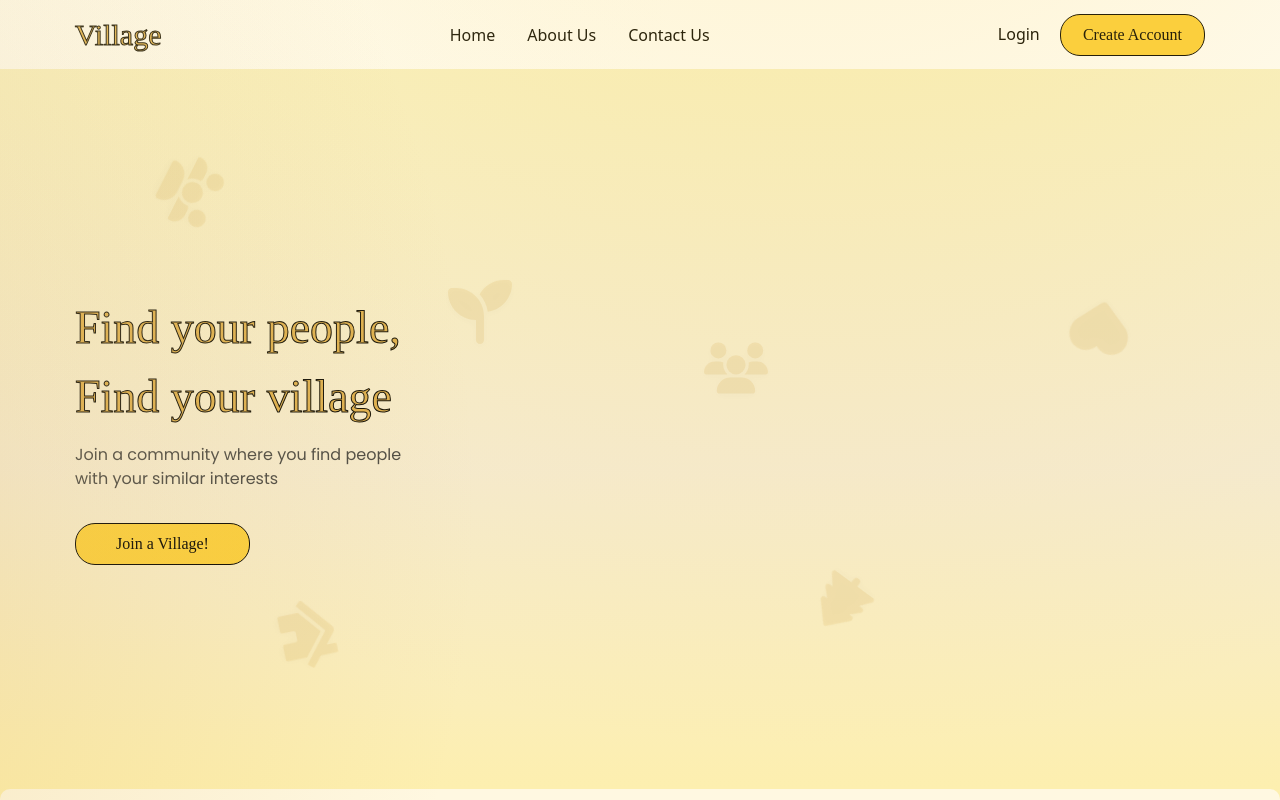
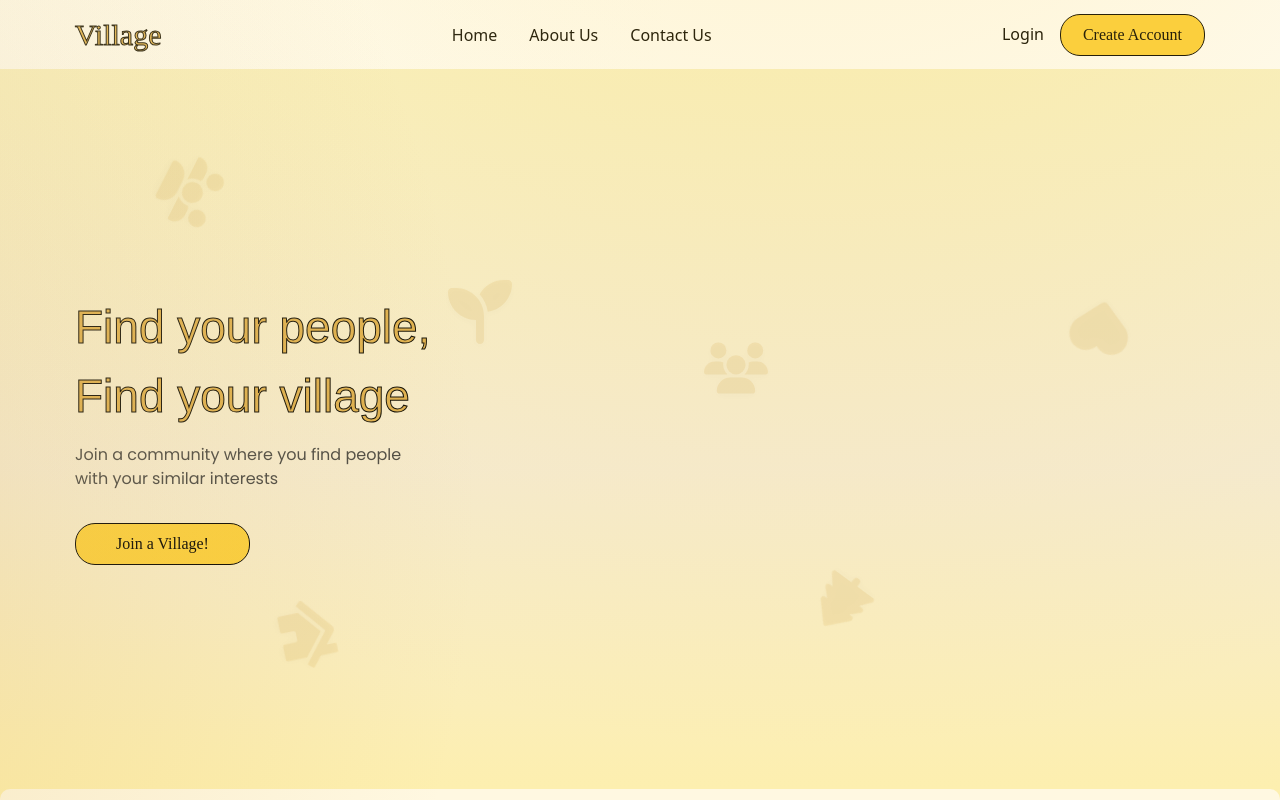
Before and after one commit to GenialSmileAdam/Village-, a React (Vite) app: page / in a window 1280 px wide. Shown: the top 800 px of the page. Built offline with nearby package versions, Linux system fonts and the light colour scheme; a web font is replaced by a local one.

Commit message:
Fixed Micro-Interactions

```diff
--- a/src/components/Navbar.jsx
+++ b/src/components/Navbar.jsx
@@ -92,7 +92,7 @@ export default function Navbar() {
             </nav>
             <div className="hidden lg:block">
                 <Link to="/login" className="font-[500] text-black login">Login</Link>
-                <Link to="/signup" > <button className="button--primary ml-4 lg:py-1.6 px-5.5"> Create Account</button> </Link>
+                <Link to="/signup" className="button--primary ml-4 lg:py-1.6 px-5.5"> Create Account</Link>
             </div>
             <MobileMenu/>
 
--- a/src/index.css
+++ b/src/index.css
@@ -45,7 +45,7 @@
     --text-h1-lg: 46px;
     --text-h2-lg: 30px;
     --text-body-lg: 16px;
-    --text-sub-lg: 14.5px;
+    --text-sub-lg: 15px;
 
     /* Mobile */
     --text-h1-sm: 30px;
@@ -73,9 +73,8 @@
 
 @layer base{
     main{
-        background:linear-gradient(var(--color-background-0), var(--color-background-50), var(--color-background-100));
-        background-attachment: fixed;
-        font-family: var(--font-base);
+        background: linear-gradient(var(--color-background-0), var(--color-background-50), var(--color-background-100)) fixed;
+        font-family: var(--font-base), serif;
     }
 
     h1{
@@ -88,7 +87,7 @@
     }
 
     h1, h2{
-        font-family: var(--font-secondary);
+        font-family: var(--font-secondary), sans-serif;
         color: var(--color-primary);
         -webkit-text-stroke-width: 1px;
         -webkit-text-stroke-color: black;
@@ -100,23 +99,24 @@
     }
 
     section{
-        @apply px-(--space-margin);
-
-
+        padding-left: var(--space-margin);
+        padding-right: var(--space-margin);
     }
 
 
 }
 
 @layer components{
-    .button--primary{
+    .button--primary {
         background-color: var(--color-secondary);
         padding: 8px 40px;
         border-radius: var(--radius-button);
         border: black solid 1px;
-        font-family: var(--font-secondary);
+        font-family: var(--font-secondary), serif;
         cursor: pointer;
         color: black;
+        transition: all 0.3s cubic-bezier(0.4, 0, 0.2, 1);
+        display: inline-block; /* Important for transform */
     }
 
     .button--primary:hover {
@@ -130,9 +130,12 @@
         box-shadow: 0 5px 10px rgba(0, 0, 0, 0.1);
     }
 
+    .button--primary:focus {
+        outline: 2px solid var(--color-primary);
+        outline-offset: 2px;
+    }
 
-
-    .Logo{
+    .Logo {
         font-family: var(--font-logo), serif;
     }
     .subtitle{
@@ -172,41 +175,34 @@
 
 @layer utilities {
     .flex-center {
-        @apply flex justify-center items-center;
+        display: flex;
+        justify-content: center;
+        align-items: center;
     }
 
-    .section-space{
-        @apply mt-(--space-padding);
+    .section-space {
+        margin-top: var(--space-padding);
     }
 
-
-    .nav-links > li > a,
+    /* Navigation Styles */
+    .nav-links li a,
     .login {
         color: black;
         font-weight: 400;
         transition: all 0.3s cubic-bezier(0.4, 0, 0.2, 1);
-        display: inline-block; /* Required for transform to work */
+        display: inline-block;
+        position: relative;
     }
 
-    .nav-links > li > a:hover,
+    .nav-links li a:hover,
     .login:hover {
         color: var(--color-primary);
-        transform: translateY(-2px) scale(1.05); /* scale(1.25) is too much */
+        transform: translateY(-2px);
         text-shadow: 0 2px 8px rgba(220, 173, 78, 0.3);
     }
 
-    /* Add active state */
-    .nav-links > li > a.active {
-        color: var(--color-primary);
-        font-weight: 500;
-    }
-
-    /* Optional: Add underline animation */
-    .nav-links > li > a {
-        position: relative;
-    }
-
-    .nav-links > li > a::after {
+    /* Underline animation */
+    .nav-links li a::after {
         content: '';
         position: absolute;
         width: 0;
@@ -217,7 +213,7 @@
         transition: width 0.3s ease;
     }
 
-    .nav-links > li > a:hover::after {
+    .nav-links li a:hover::after {
         width: 100%;
     }
 
@@ -227,6 +223,7 @@
         left: 0;
         width: 100%;
         height: 100%;
+        pointer-events: none;
     }
 
     .floating-icons .icon {
@@ -351,6 +348,7 @@
         left: 0;
         width: 100%;
         height: 100%;
+        pointer-events: none;
         background:
                 radial-gradient(
                         circle at 20% 80%,
@@ -372,8 +370,8 @@
     }
 
     @keyframes gradientShift {
-        0% { background-position: 0% 0%; }
+        0% { background-position: 0 0; }
         50% { background-position: 100% 100%; }
-        100% { background-position: 0% 0%; }
+        100% { background-position: 0 0; }
     }
 }
--- a/src/pages/Home.jsx
+++ b/src/pages/Home.jsx
@@ -5,9 +5,9 @@ import {FaHome} from "react-icons/fa";
 
 function Hero(){
     return(
-        <section className="h-[370px] flex flex-col justify-center items-start gap-3 overflow-hidden lg:h-[90vh]">
+        <section className="h-92.5 flex flex-col justify-center items-start gap-3 overflow-hidden lg:h-[90vh]">
             <div className="hero-gradient-bg"></div>
-            <div className="floating-icons overflow-hidden">
+            <div className="floating-icons">
                 <FaUsers className="icon icon-1" />
                 <FaHeart className="icon icon-2" />
                 <FaHome className="icon icon-3" />
@@ -30,13 +30,13 @@ function About(){
             <h2>About Village</h2>
             <div className="lg:flex justify-aroundt gap-3 lg:pt-5">
 
-                <img src={village} alt="picture of a village" className=" h-[250px] w-full rounded-[10px]  mt-4 border object-cover object-center lg:w-1/2 "/>
+                <img src={village} alt="picture of a village" className=" h-62.5 w-full rounded-card  mt-4 border object-cover object-center lg:w-1/2 "/>
 
                 <p className="mt-5 lg:w-1/2">
                     Village is a interactive community where people get to meet people that they share similar interests with and they all hangout in a group called “Village”.<br/><br/>
                     Village was founded in 2025 by Jason Oladipo Hughes in the basement of his mother’s house.<br/><br/>
                     Village has set a goal to help every man and woman to find a friend
-                    with their similar interest so the world dosen't get filled with gay men.</p>
+                    with their similar interest so the world doesn't get filled with gay men.</p>
             </div>
         </section>
     )
@@ -85,7 +85,7 @@ function CTA(){
 
 export default function Home() {
     return (
-        <main className="flex-grow pb-12">
+        <main className="grow pb-12">
             <Hero/>
             <div className="bg-background-secondary rounded-card py-5">
                 <About/>
```
